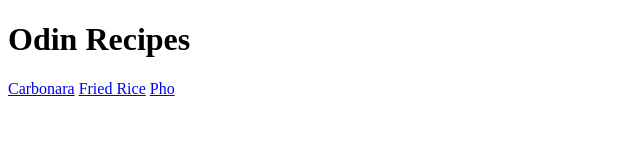
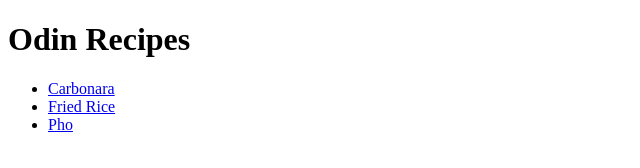
Before and after one commit to SC-AA/odin-recipes, a plain HTML site: page index.html in a window 1280 px wide. Shown: the whole page, without its empty margins (0-640 px from the left). Drawn offline with Linux system fonts and the light colour scheme.

Commit message:
Organize recipe links in unordered list

```diff
--- a/index.html
+++ b/index.html
@@ -7,8 +7,10 @@
 
     <body>
         <h1>Odin Recipes</h1>
-        <a href="recipes/carbonara.html">Carbonara</a>
-        <a href="recipes/fried-rice.html">Fried Rice</a>
-        <a href="recipes/pho.html">Pho</a>
+        <ul>
+            <li><a href="recipes/carbonara.html">Carbonara</a></li>
+        <li><a href="recipes/fried-rice.html">Fried Rice</a></li>
+        <li><a href="recipes/pho.html">Pho</a></li>
+        </ul>
     </body>
 </html>
```
